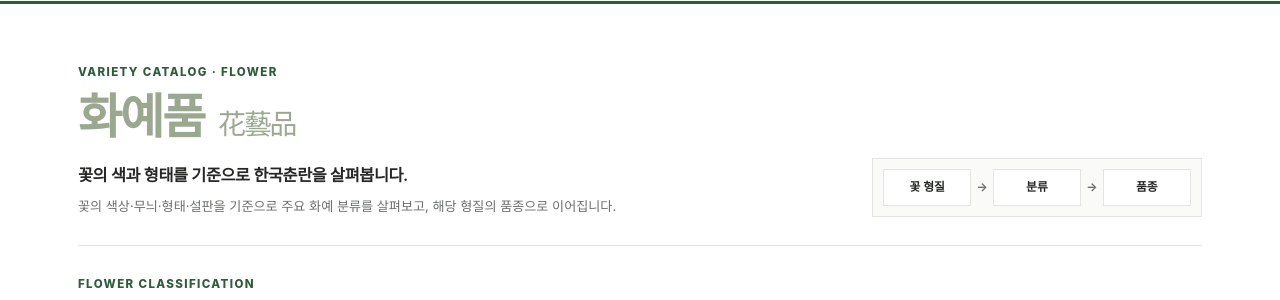
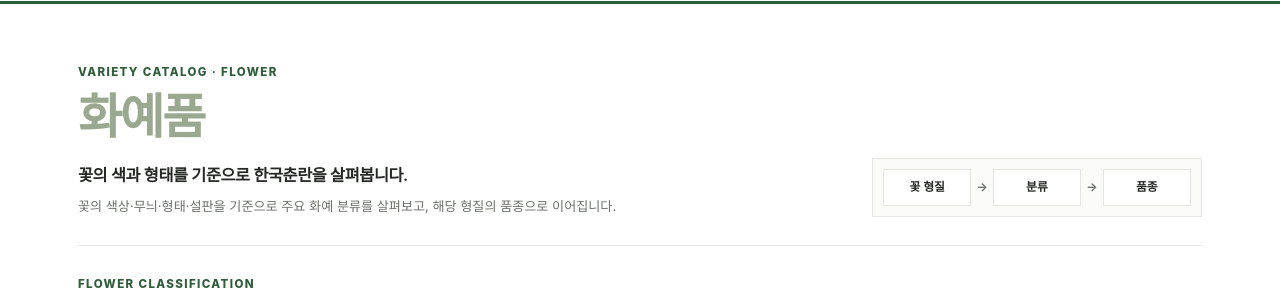
Before and after one commit to parasolra5-pixel/K-chunran, a Jekyll site: the page built from varieties/flower.md, in a window 1280 px wide. Shown: the part 185-485 px from the top of the page. Built offline with Jekyll 4.4.1, drawn with Linux system fonts in a browser that asks for light colours.

Commit message:
ui: simplify catalog titles

```diff
--- a/varieties/flower.md
+++ b/varieties/flower.md
@@ -7,7 +7,7 @@ permalink: /varieties/flower/
 <section class="kc-leaf-hero">
   <div>
     <p class="kc-page-kicker">VARIETY CATALOG · FLOWER</p>
-    <h1>화예품 <span style="font-size: 0.58em; font-weight: 400; margin-left: 0.18em;">花藝品</span></h1>
+    <h1>화예품 </h1>
     <p class="kc-page-lead">꽃의 색과 형태를 기준으로 한국춘란을 살펴봅니다.</p>
     <p class="kc-page-copy">꽃의 색상·무늬·형태·설판을 기준으로 주요 화예 분류를 살펴보고, 해당 형질의 품종으로 이어집니다.</p>
   </div>
```
